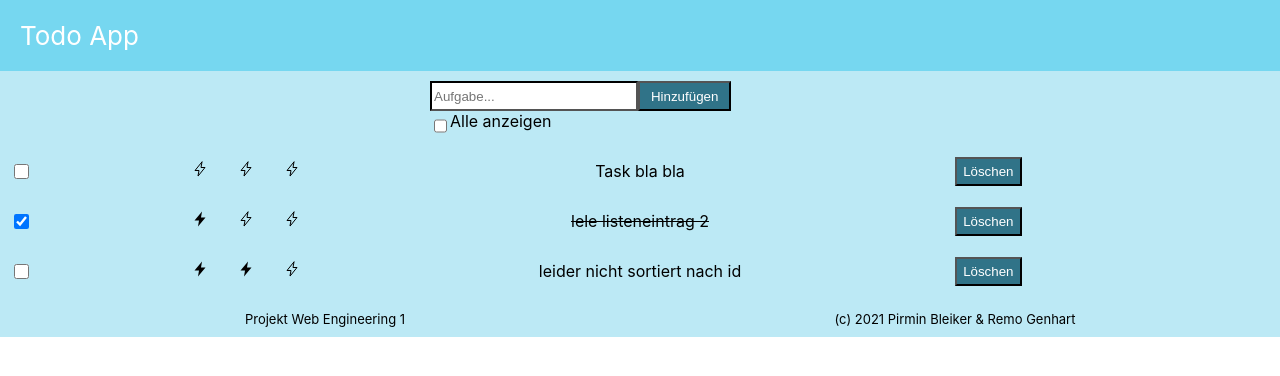
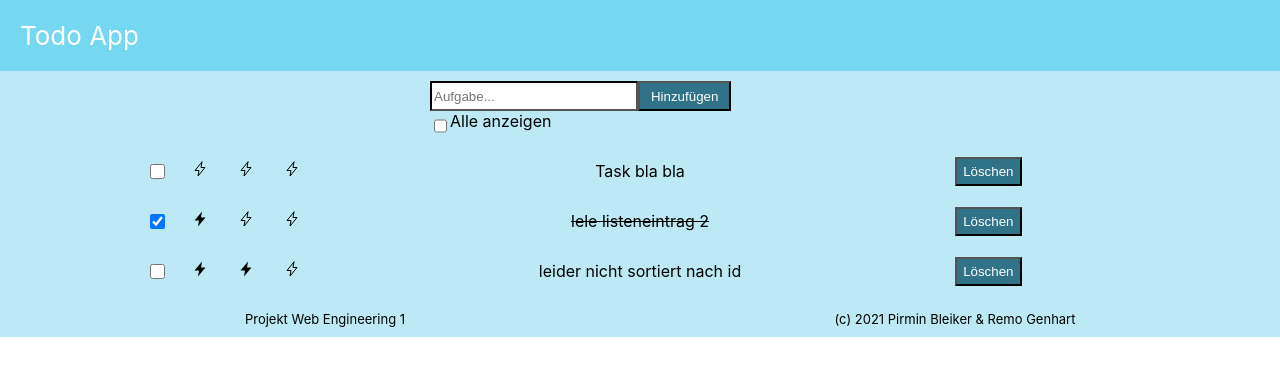
Before and after one commit to pirminbleiker/Web_Engineering_1, a React (Create React App) app: page / in a window 1280 px wide. Shown: the top 376 px of the page. Built offline with nearby package versions, Linux system fonts and the light colour scheme.

Commit message:
Task.css edited

```diff
--- a/src/components/Task.css
+++ b/src/components/Task.css
@@ -1,6 +1,5 @@
 .task{
     display: grid;
-
     margin: 10px;
     grid-template-columns: 1fr 1fr 4fr 2fr;
     grid-template-rows: 1fr;
@@ -13,6 +12,8 @@
     width: 15px;
     height: 15px;
     padding: 25px;
+    display: flex;
+    justify-self: right;
     align-self: center;
 }
 
```
